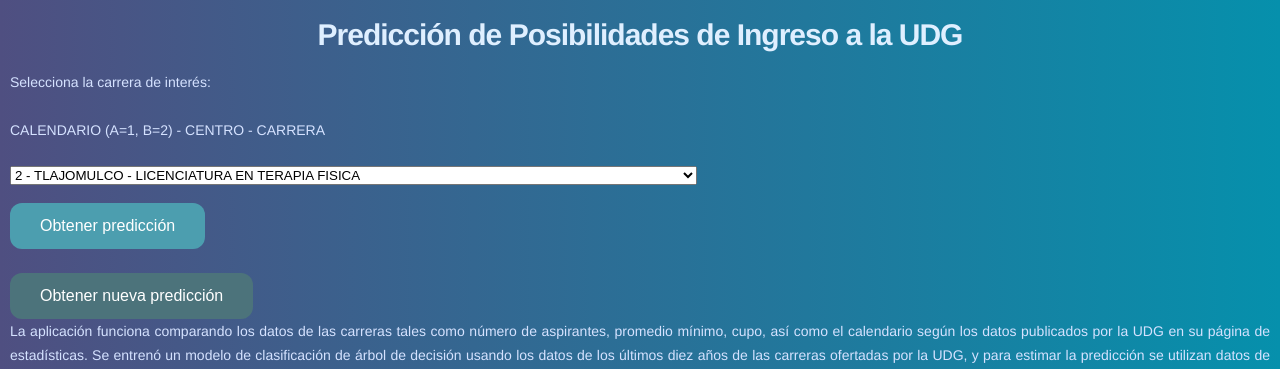
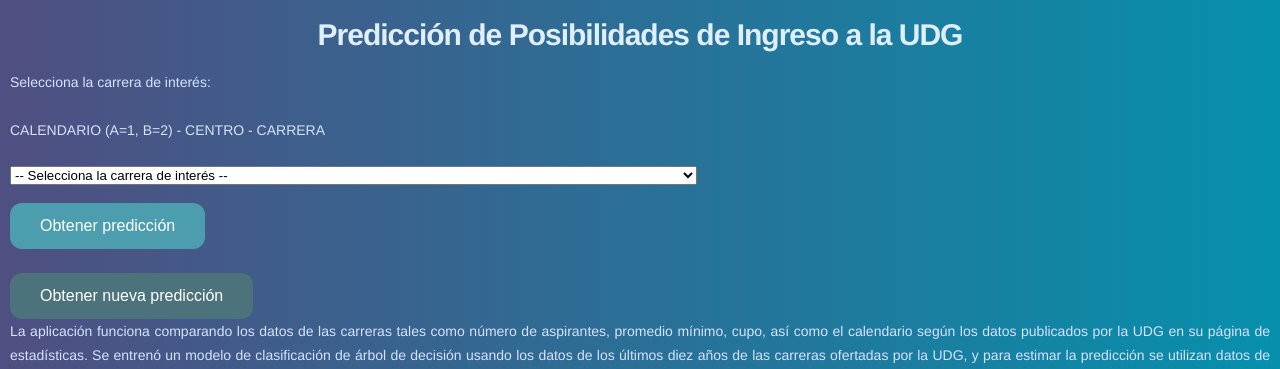
Before and after one commit to doble-eme/modelo_ingreso_udg, a Flask app: page / in a window 1280 px wide. Shown: the part 74-443 px from the top of the page. Run offline with Flask 2, Linux system fonts and the light colour scheme; parts of the project's set-up code (start-up, migrations or seed data) failed here and were passed over.

Commit message:
add default value for selector

```diff
--- a/webapp/app/templates/index.html
+++ b/webapp/app/templates/index.html
@@ -38,13 +38,14 @@
                 <p> CALENDARIO (A=1, B=2) - CENTRO - CARRERA</p>
             <div class="input-group">
                     <select name="seleccion_carrera" class="selectpicker form-control">
+                        <option>-- Selecciona la carrera de interés -- </option>
                         {% for carrera in carreras %}
                         <option value = "{{ carrera.CALENDARIO }},
                                          {{ carrera.PUNTAJE_MINIMO }},
                                          {{ carrera.CUPO }},
                                          {{ carrera.ADMITIDOS }},
                                          {{ carrera.ASPIRANTES }}"
-                                         SELECTED>
+                                         >
                                          {{ carrera.CALENDARIO }} -
                                          {{ carrera.CENTRO }} -
                                          {{ carrera.CARRERA }}
```
